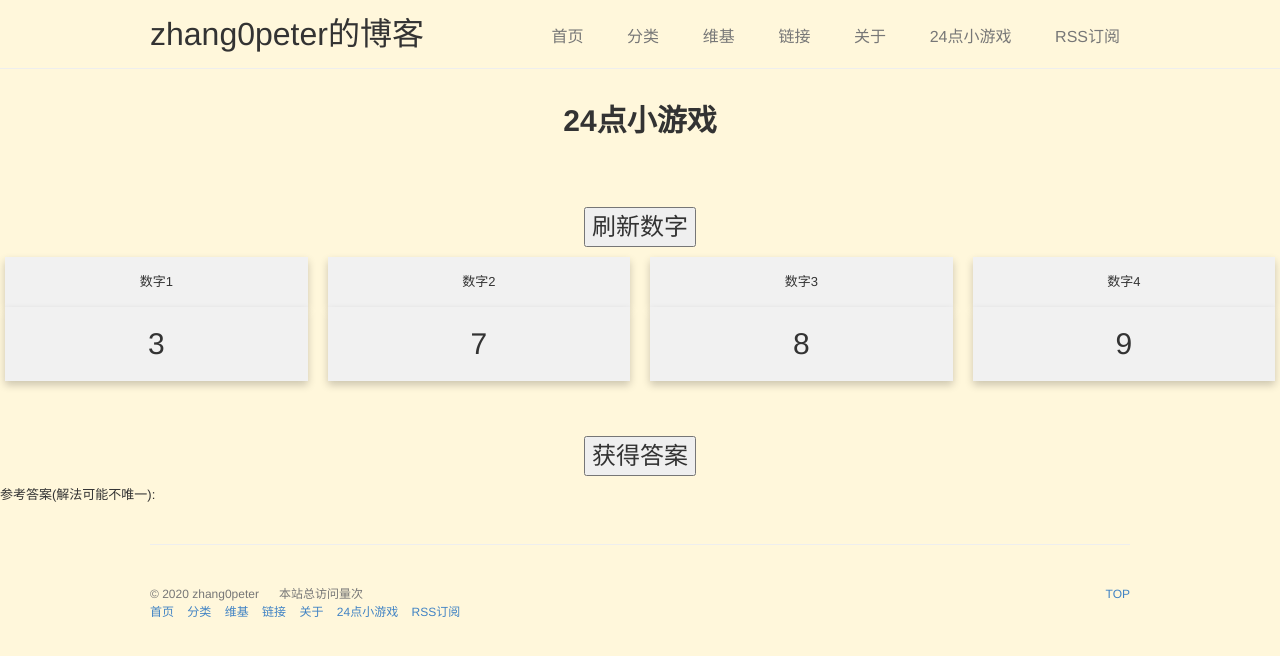
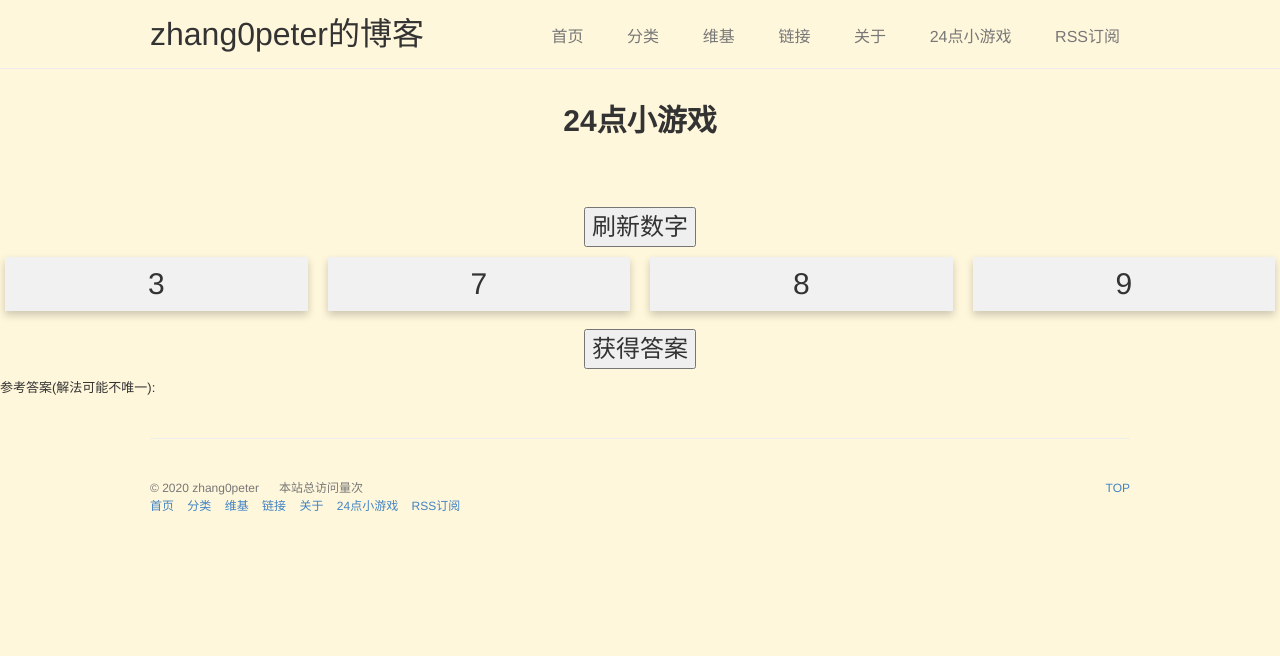
Before and after one commit to last2win/blog-cdn, a Jekyll site: the page built from 24-game.html, in a window 1280 px wide. Shown: the top 656 px of the page. Built offline with Jekyll 4.4.1, drawn with Linux system fonts in a browser that asks for light colours; comment, search, counter and statistics services are not loaded.

Commit message:
删除数字显示

```diff
--- a/24-game.html
+++ b/24-game.html
@@ -7,8 +7,6 @@ description: "24点小游戏-随机24点生成器"
 {% include header.html %}
 
 <style>
-
-
     /* Float four colum111s side by side */
     .colum111 {
         float: left;
@@ -32,7 +30,7 @@ description: "24点小游戏-随机24点生成器"
     .card {
         box-shadow: 0 4px 8px 0 rgba(0, 0, 0, 0.2);
         /* this adds the "card" effect */
-        padding: 16px;
+        padding: 6px;
         font-size: 30px;
         text-align: center;
         background-color: #f1f1f1;
@@ -85,23 +83,23 @@ description: "24点小游戏-随机24点生成器"
 
 <div class="row7">
     <div class="colum111">
-        <div class="card2">数字1</div>
+        <!--<div class="card2">数字1</div>-->
         <div class="card" id="number1"></div>
     </div>
     <div class="colum111">
-        <div class="card2">数字2</div>
+        <!--<div class="card2">数字2</div>>-->
         <div class="card" id="number2"></div>
     </div>
     <div class="colum111">
-        <div class="card2">数字3</div>
+        <!--<div class="card2">数字3</div>>-->
         <div class="card" id="number3"></div>
     </div>
     <div class="colum111">
-        <div class="card2">数字4</div>
+        <!-- <div class="card2">数字4</div>>-->
         <div class="card" id="number4"></div>
     </div>
 </div>
-<br><br><br>
+<br>
 <div class="contained22">
     <button class="button5" onclick="findSolution()">获得答案</button>
 </div>
```
